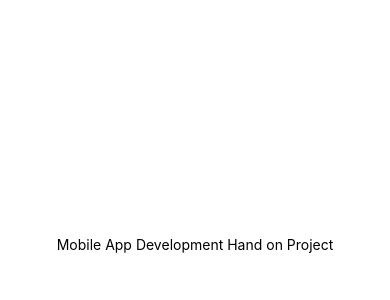
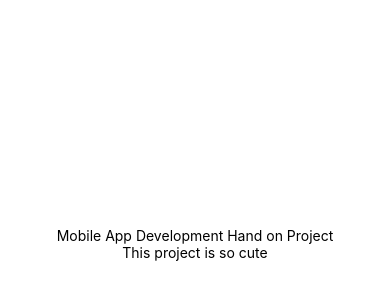
Before and after one commit to SuonSopanha/DerPshar_MobileProject, a React Native app: screen / in a window 390 px wide. Shown: the part 178-478 px from the top of the page. Built offline with nearby package versions, Linux system fonts and the light colour scheme.

Commit message:
add more text

```diff
--- a/App.js
+++ b/App.js
@@ -5,6 +5,7 @@ export default function App() {
   return (
     <View style={styles.container}>
       <Text>Mobile App Development Hand on Project</Text>
+      <Text>This project is so cute</Text>
       <StatusBar style="auto" />
     </View>
   );
```
